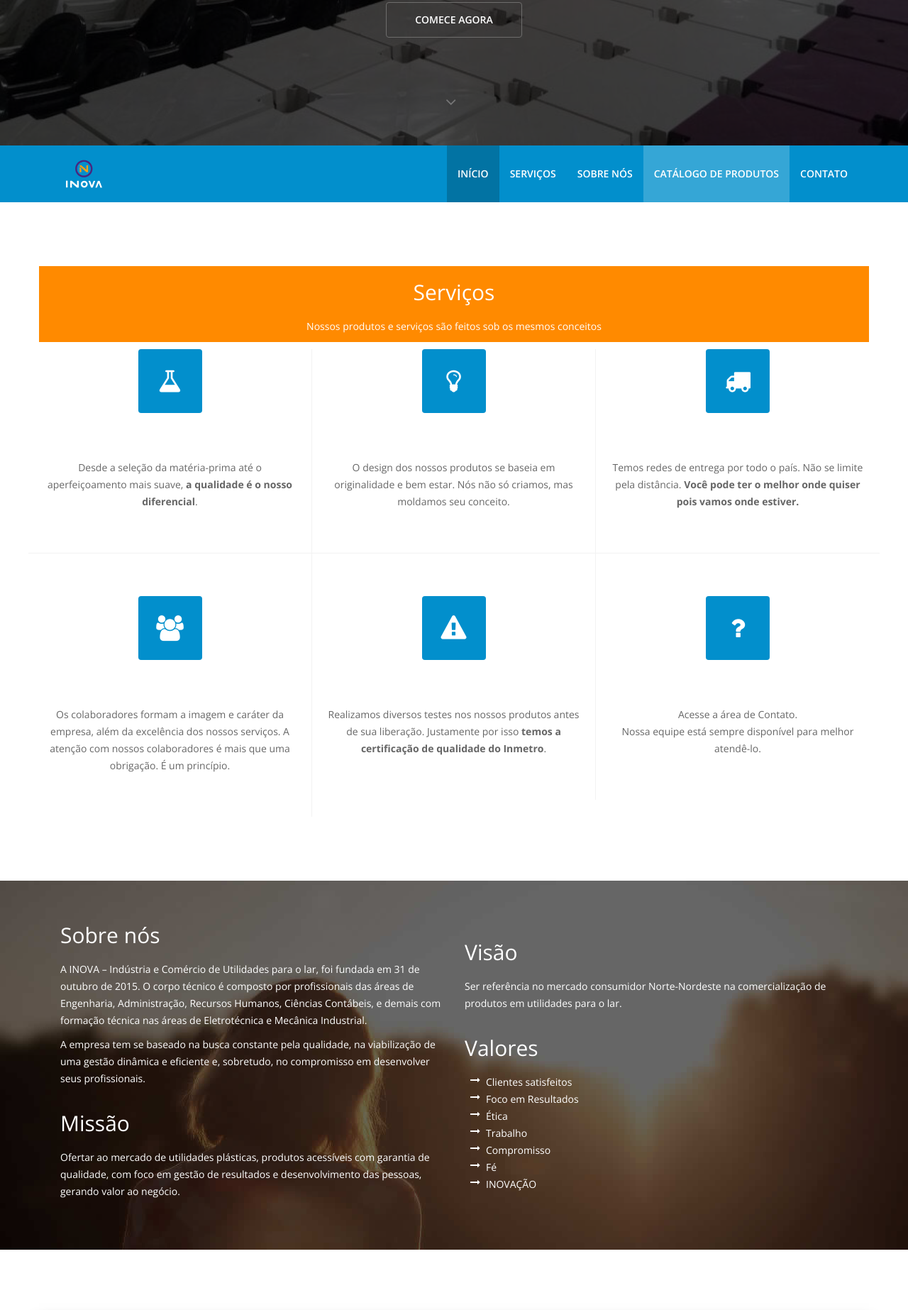
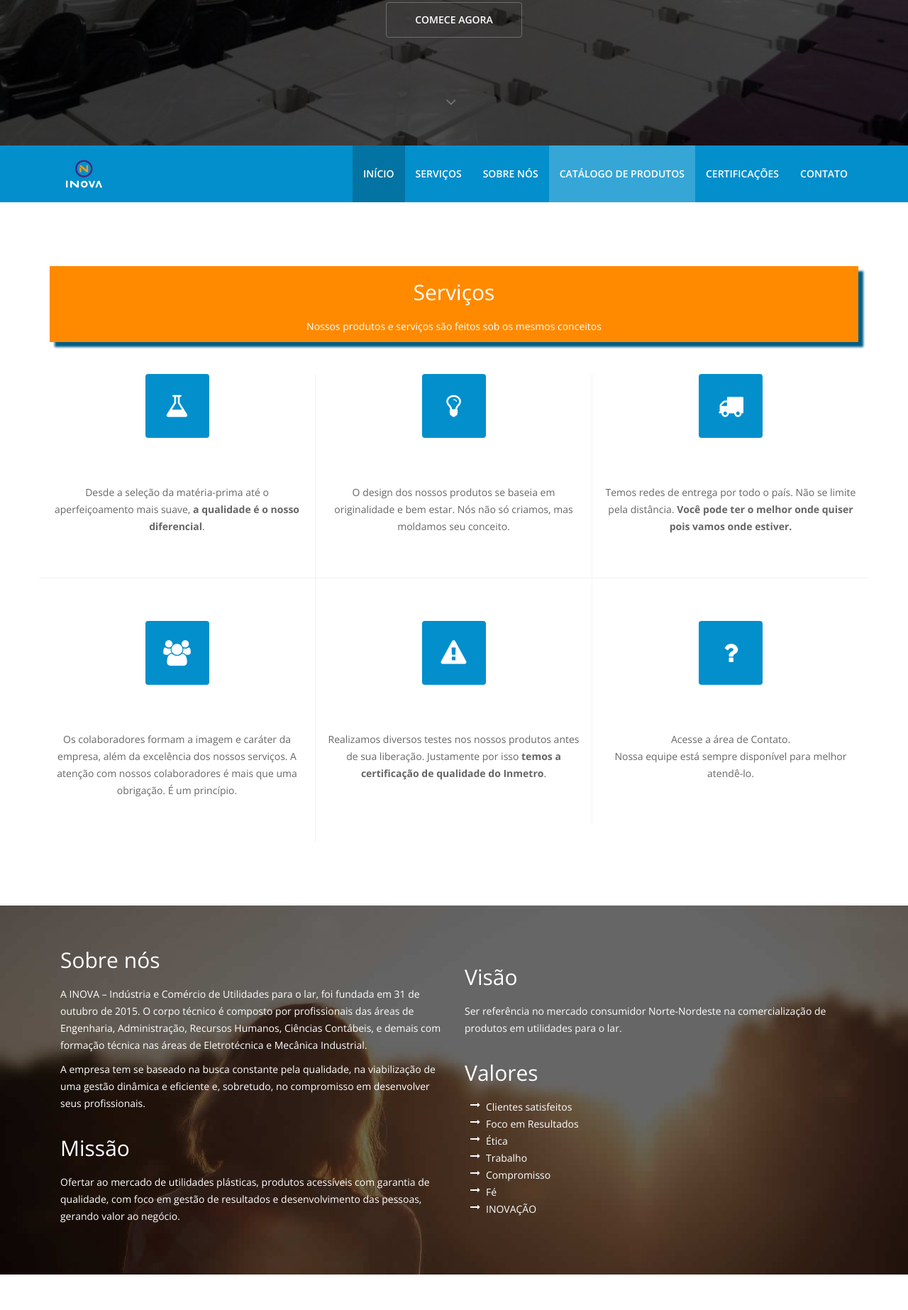
Before and after one commit to eoqmoreno/inova, a PHP site: page / in a window 1280 px wide. Shown: the part 595-2441 px from the top of the page at 71% size. Run offline with PHP 8.4, Linux system fonts and the light colour scheme; data comes from the database, SQL or seed files in the repository; some libraries are stand-ins or nearby versions.

Commit message:
Estilos em serivicos alterado, bug de barra horizontal corrigido, função de scoll melhorada, certificações inserida no menu superior

```diff
--- a/css/main.css
+++ b/css/main.css
@@ -365,7 +365,9 @@ section {
   margin-bottom: 30px;
 }
 
-section#servicos{
+div.heading.wow.fadeInUp.col-sm-12{
+  box-shadow: 7px 7px 3px 0px #005d86;
+  margin-bottom: 45px;
 }
 
 .progress{
--- a/js/main.js
+++ b/js/main.js
@@ -54,7 +54,14 @@ jQuery(function($) {
 	};
 
 	$('#tohash').on('click', function(){
-		$('html, body').animate({scrollTop: $(this.hash).offset().top - 5}, 800);
+		//$('html, body').animate({scrollTop: $(this.hash).offset().top-45}, 800);
+		var target = $( $(this).attr('href') );
+		if( target.length ) {
+        event.preventDefault();
+        $('html, body').animate({
+            scrollTop: target.offset().top
+        }, 300);
+    }
 		return false;
 	});
 
--- a/sections/secao_certificacoes.php
+++ b/sections/secao_certificacoes.php
@@ -5,7 +5,7 @@
     <div class="container">
       <center><h3>CERTIFICAÇÕES</h3></center>
       <div class="row count">
-        CERTIFICAÇÕES
+        <br/><br/><br/><br/><br/><br/><br/><br/><br/><br/><br/><br/><br/><br/><br/>
       </div>
     </div>
   </section><!--/#features-->
--- a/sections/secao_inicio.php
+++ b/sections/secao_inicio.php
@@ -44,7 +44,9 @@
           <li class="scroll active"><a href="#inicio">Início</a></li>
           <li class="scroll"><a href="#servicos">Serviços</a></li>
           <li class="scroll"><a href="#sobre-nos">Sobre Nós</a></li>
+
           <li style="background-color:rgba(255,255,255,0.2);" class="scroll"><a href="#portfolio">Catálogo de Produtos</a></li>
+          <li class="scroll"><a href="#certificacoes">Certificações</a></li>
           <li class="scroll"><a href="#contact">Contato</a></li>
         </ul>
       </div>
--- a/sections/secao_servicos.php
+++ b/sections/secao_servicos.php
@@ -3,7 +3,6 @@
 ?>
   <section id="servicos">
     <div class="container">
-      <div class="row">
       <div class="heading wow fadeInUp col-sm-12" data-wow-duration="1000ms" data-wow-delay="300ms">
         <div class="row">
           <div class="text-center col-sm-8 col-sm-offset-2">
@@ -69,7 +68,6 @@
             </div>
           </div>
         </div>
-      </div>
     </div>
   </div>
   </section><!--/#servicos-->
```
